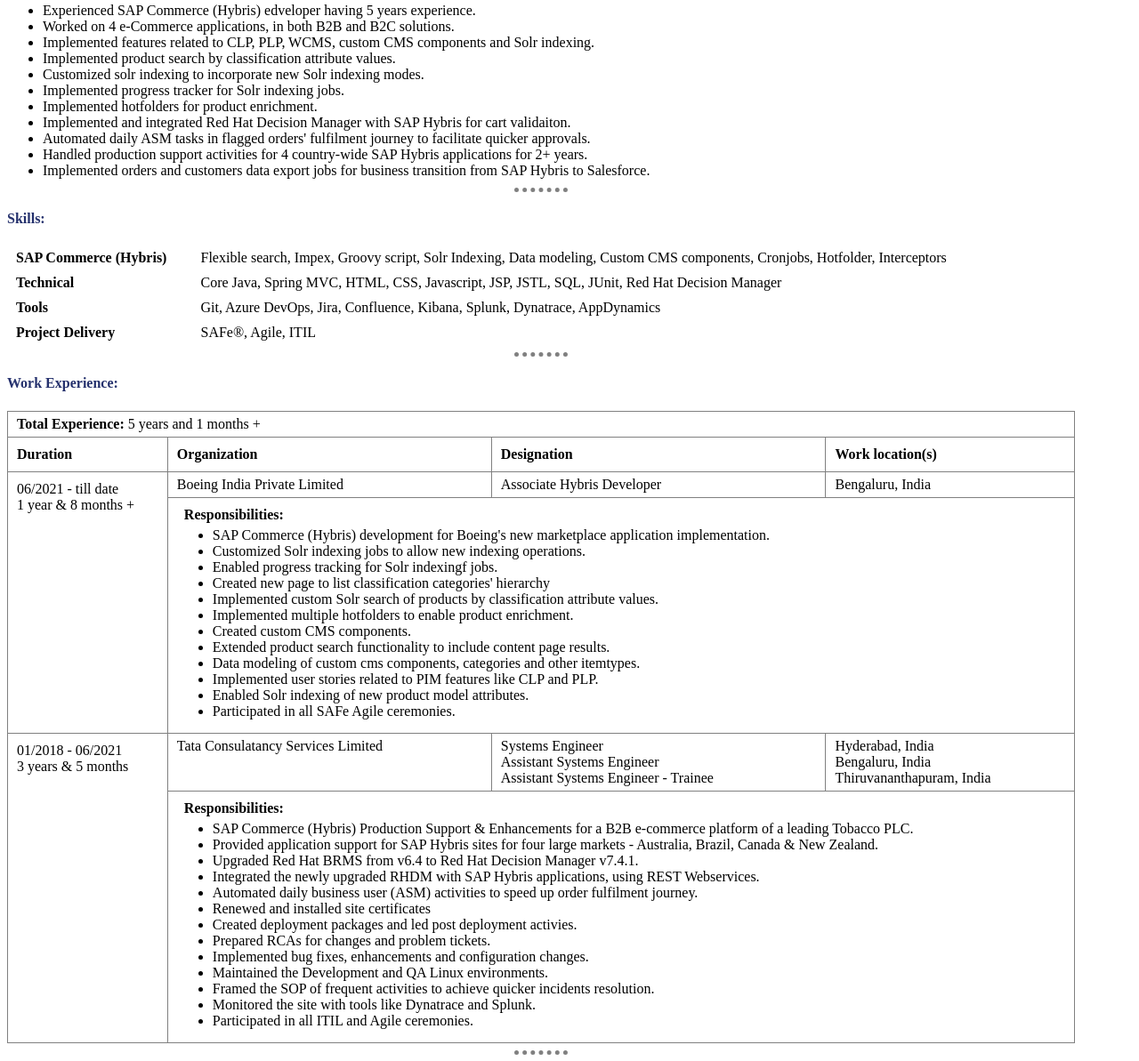
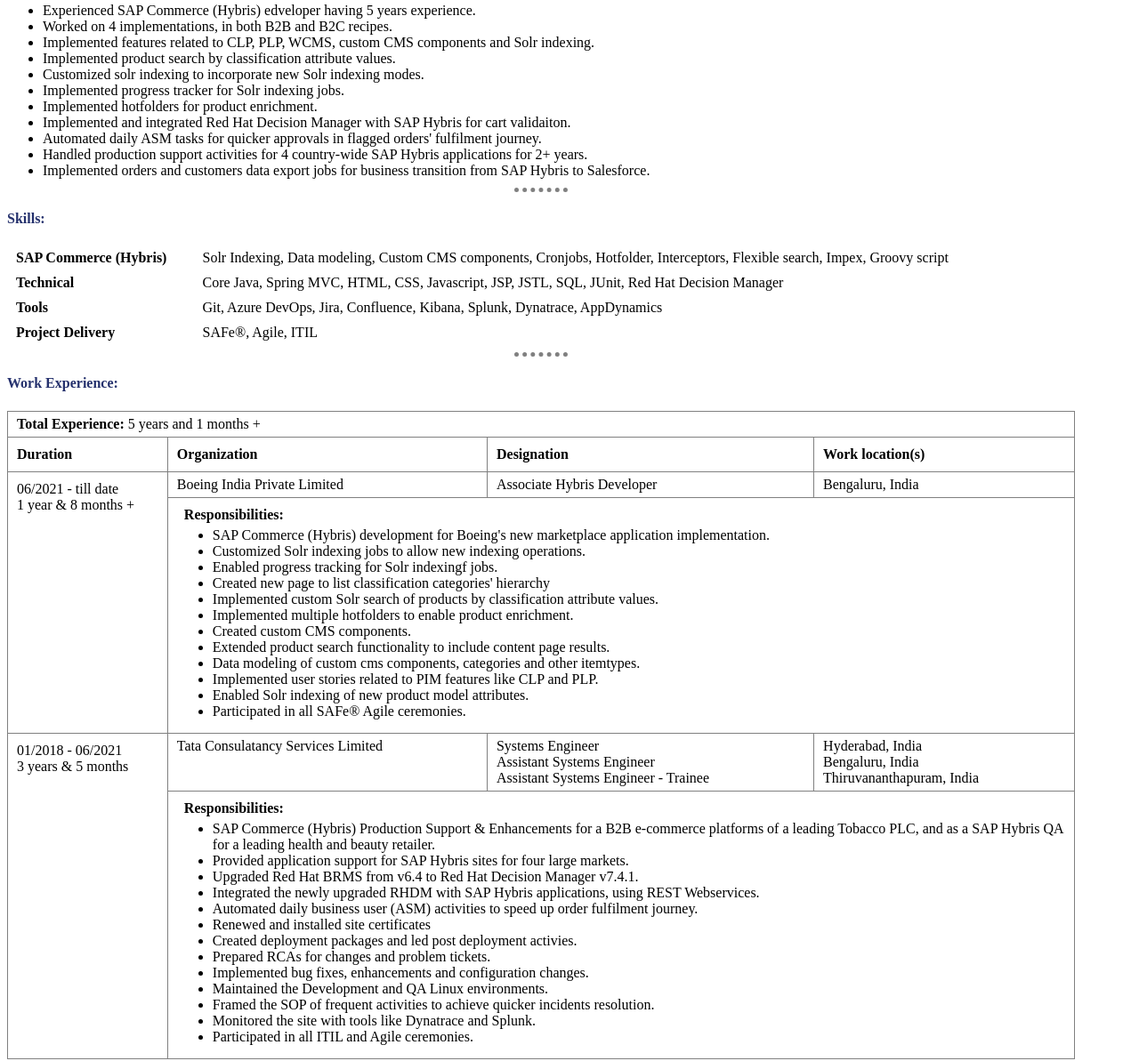
Before and after one commit to VineethVangala/cv, a plain HTML site: page index.html in a window 1280 px wide. Shown: the part 200-1393 px from the top of the page at 89% size. Drawn offline with Linux system fonts and the light colour scheme.

Commit message:
update 4

```diff
--- a/index.html
+++ b/index.html
@@ -46,14 +46,14 @@
   <h4>Professional Summary:</h4>
   <ul>
     <li>Experienced SAP Commerce (Hybris) edveloper having 5 years experience.</li>
-    <li>Worked on 4 e-Commerce applications, in both B2B and B2C solutions.</li>
+    <li>Worked on 4 implementations, in both B2B and B2C recipes.</li>
     <li>Implemented features related to CLP, PLP, WCMS, custom CMS components and Solr indexing.</li>
     <li>Implemented product search by classification attribute values.</li>
     <li>Customized solr indexing to incorporate new Solr indexing modes.</li>
     <li>Implemented progress tracker for Solr indexing jobs.</li>
     <li>Implemented hotfolders for product enrichment.</li>
     <li>Implemented and integrated Red Hat Decision Manager with SAP Hybris for cart validaiton.</li>
-    <li>Automated daily ASM tasks in flagged orders' fulfilment journey to facilitate quicker approvals.</li>
+    <li>Automated daily ASM tasks for quicker approvals in flagged orders' fulfilment journey.</li>
     <li>Handled production support activities for 4 country-wide SAP Hybris applications for 2+ years.</li>
     <li>Implemented orders and customers data export jobs for business transition from SAP Hybris to Salesforce.</li>
   </ul>
@@ -63,11 +63,8 @@
     <tbody>
       <tr>
         <td class="skills-td">SAP Commerce (Hybris)</td>
-        <td>
-          Flexible search, Impex, Groovy script, Solr Indexing, Data modeling, Custom CMS components, Cronjobs,
-          Hotfolder, Interceptors
-        </td>
-        <td>
+        <td>Solr Indexing, Data modeling, Custom CMS components, Cronjobs, Hotfolder, Interceptors, Flexible search,
+          Impex, Groovy script</td>
       </tr>
       <tr>
         <td class="skills-td">Technical</td>
@@ -117,7 +114,7 @@
             <li>Data modeling of custom cms components, categories and other itemtypes.</li>
             <li>Implemented user stories related to PIM features like CLP and PLP.</li>
             <li>Enabled Solr indexing of new product model attributes.</li>
-            <li>Participated in all SAFe Agile ceremonies.</li>
+            <li>Participated in all SAFe® Agile ceremonies.</li>
           </ul>
         </td>
       </tr>
@@ -132,10 +129,9 @@
         <td colspan="3">
           <p><Strong>&ensp;Responsibilities:</Strong></p>
           <ul>
-            <li>SAP Commerce (Hybris) Production Support & Enhancements for a B2B e-commerce platform of a leading
-              Tobacco PLC.</li>
-            <li>Provided application support for SAP Hybris sites for four large markets - Australia, Brazil, Canada &
-              New Zealand.</li>
+            <li>SAP Commerce (Hybris) Production Support & Enhancements for a B2B e-commerce platforms of a leading
+              Tobacco PLC, and as a SAP Hybris QA for a leading health and beauty retailer.</li>
+            <li>Provided application support for SAP Hybris sites for four large markets.</li>
             <li>Upgraded Red Hat BRMS from v6.4 to Red Hat Decision Manager v7.4.1.</li>
             <li>Integrated the newly upgraded RHDM with SAP Hybris applications, using REST Webservices.</li>
             <li>Automated daily business user (ASM) activities to speed up order fulfilment journey.</li>
```
